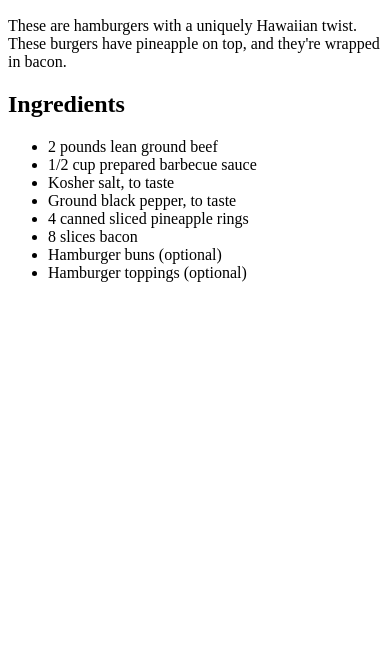
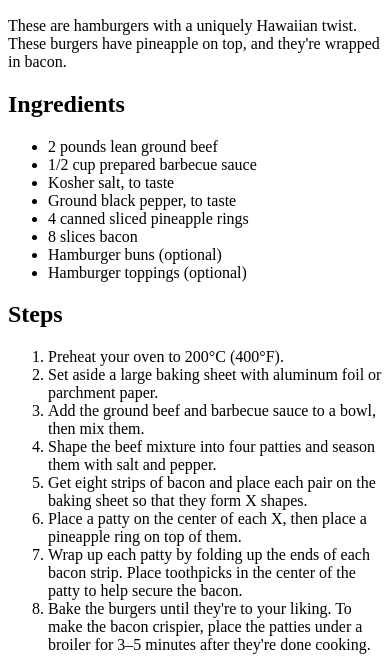
Before and after one commit to colin-intj/odin-recipes, a plain HTML site: page recipes/bacon-pine-burgers.html in a window 390 px wide. Shown: the part 471-1141 px from the top of the page. Before the commit the page ends 844 px from the top, so only its background shows below. Drawn offline with Linux system fonts and the light colour scheme.

Commit message:
Add instructions for making hamburgers

```diff
--- a/recipes/bacon-pine-burgers.html
+++ b/recipes/bacon-pine-burgers.html
@@ -23,5 +23,23 @@
       <li>Hamburger buns (optional)</li>
       <li>Hamburger toppings (optional)</li>
     </ul>
+    <h2>Steps</h2>
+    <ol>
+      <li>Preheat your oven to 200°C (400°F).</li>
+      <li>Set aside a large baking sheet with aluminum foil or parchment paper.
+      </li>
+      <li>Add the ground beef and barbecue sauce to a bowl, then mix them.</li>
+      <li>Shape the beef mixture into four patties and season them with salt and
+        pepper.</li>
+      <li>Get eight strips of bacon and place each pair on the baking sheet so
+        that they form X shapes.</li>
+      <li>Place a patty on the center of each X, then place a pineapple ring on
+        top of them.</li>
+      <li>Wrap up each patty by folding up the ends of each bacon strip. Place
+        toothpicks in the center of the patty to help secure the bacon.</li>
+      <li>Bake the burgers until they're to your liking. To make the bacon
+        crispier, place the patties under a broiler for 3–5 minutes after
+        they're done cooking.</li>
+    </ol>
   </body>
 </html>
```
